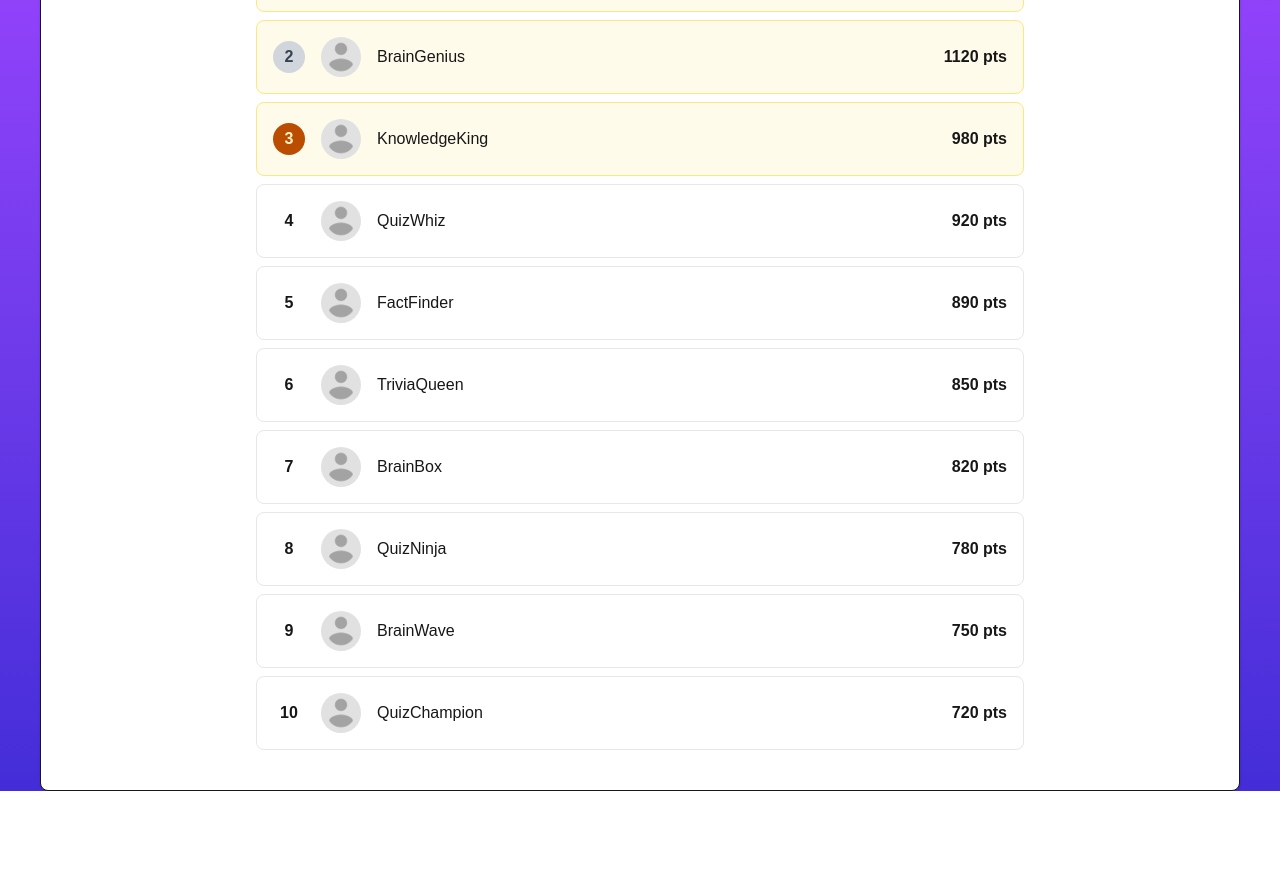
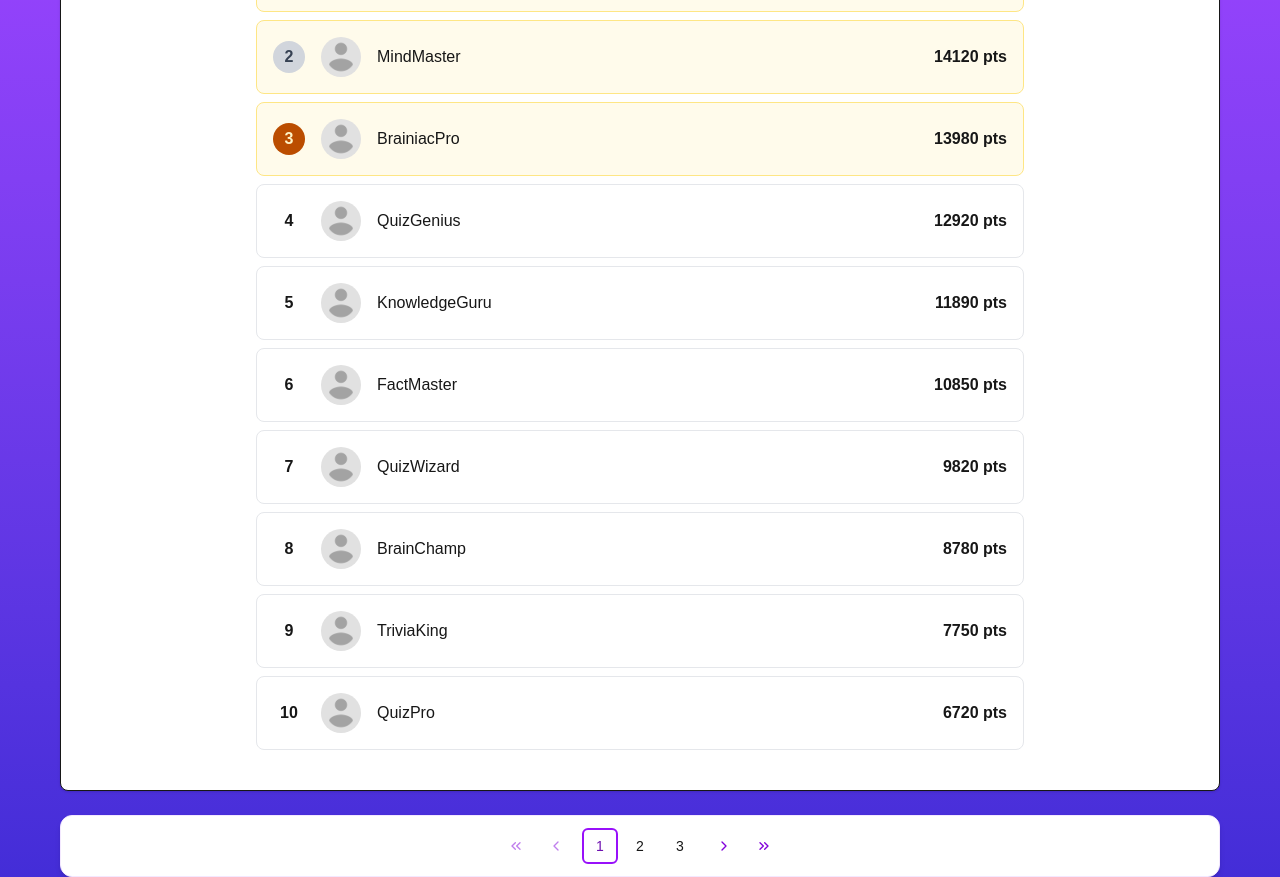
Before and after one commit to facubarneche/triviando-frontend, a Next.js app: page /leaderboard in a window 1280 px wide. Shown: the part 300-1177 px from the top of the page. Before the commit the page ends 1091 px from the top, so only its background shows below. Built offline with nearby package versions, Linux system fonts and the light colour scheme.

Commit message:
[FEATURE] Se agrega interface componente paginador

```diff
--- a/src/app/(pages)/leaderboard/components/Card.tsx
+++ b/src/app/(pages)/leaderboard/components/Card.tsx
@@ -11,7 +11,7 @@ import Table from './Table';
 
 const Card = () => {
   return (
-    <UICard className="bg-white mx-2 md:mx-10">
+    <UICard className="bg-white">
       <CardHeader>
         <CardTitle className="text-2xl text-center">Ranking</CardTitle>
         <CardDescription className="text-center">
@@ -19,7 +19,7 @@ const Card = () => {
         </CardDescription>
       </CardHeader>
       <CardContent>
-        <Tabs defaultValue="weekly">
+        <Tabs defaultValue="allTime">
           <TabsList className="grid w-full grid-cols-2">
             <TabsTrigger value="weekly" disabled>
               Esta Semana
@@ -27,11 +27,11 @@ const Card = () => {
             <TabsTrigger value="allTime">Historico</TabsTrigger>
           </TabsList>
 
+          <TabsContent value="weekly">
+            <Table data={leaderboardDataMock.weekly} />
+          </TabsContent>
           <TabsContent value="allTime">
             <Table data={leaderboardDataMock.allTime} />
-          </TabsContent>
-          <TabsContent value="weekly">
-            <Table data={leaderboardDataMock.weekly} />
           </TabsContent>
         </Tabs>
       </CardContent>
--- a/src/app/(pages)/leaderboard/page.tsx
+++ b/src/app/(pages)/leaderboard/page.tsx
@@ -1,11 +1,15 @@
+import Paginator from '@/app/components/paginator';
 import Card from './components/Card';
 import Header from './components/Header';
 
 export default function Leaderboard() {
   return (
     <div className="min-h-screen bg-gradient-to-b from-purple-500 to-indigo-700">
-      <Header />
-      <Card />
+      <div className="mx-2 md:mx-15">
+        <Header />
+        <Card />
+        <Paginator totalPages={10} />
+      </div>
     </div>
   );
 }
--- a/src/app/components/paginator.tsx
+++ b/src/app/components/paginator.tsx
@@ -0,0 +1,109 @@
+'use client';
+
+import { useState } from 'react';
+import { Button } from './ui/button';
+import { ChevronLeft, ChevronRight, ChevronsLeft, ChevronsRight } from 'lucide-react';
+
+interface PaginatorProps {
+  totalPages: number;
+  onPageChange?: (page: number) => void;
+}
+
+const Paginator = ({ totalPages, onPageChange }: PaginatorProps) => {
+  const FIRST_PAGE = 1;
+  const [currentPage, setCurrentPage] = useState(1);
+
+  const handlePageChange = (newPage: number) => {
+    if (newPage >= 1 && newPage <= totalPages) {
+      setCurrentPage(newPage);
+      onPageChange?.(newPage);
+    }
+  };
+
+  const renderPageButtons = () => {
+    const pages = [];
+
+    let start = currentPage - 1;
+    let end = currentPage + 1;
+
+    // Asegurar que siempre se muestran 3 botones si es posible
+    if (currentPage === FIRST_PAGE) {
+      start = FIRST_PAGE;
+      end = Math.min(3, totalPages);
+    } else if (currentPage === totalPages) {
+      end = totalPages;
+      start = Math.max(1, totalPages - 2);
+    }
+
+    for (let i = start; i <= end; i++) {
+      pages.push(
+        <Button
+          key={i}
+          variant={i === currentPage ? 'default' : 'ghost'}
+          onClick={() => handlePageChange(i)}
+          className={`h-9 w-9 p-0 font-medium ${
+            i === currentPage
+              ? 'bg-white border-2 border-purple-600 text-purple-800'
+              : 'hover:bg-purple-100'
+          }`}
+        >
+          {i}
+        </Button>,
+      );
+    }
+
+    return pages;
+  };
+
+  return (
+    <div className="flex items-center justify-center gap-1 mt-6 py-3 px-4 bg-white rounded-xl shadow-md border border-purple-100">
+      <Button
+        variant="ghost"
+        size="icon"
+        onClick={() => handlePageChange(FIRST_PAGE)}
+        disabled={currentPage === FIRST_PAGE}
+        className="h-9 w-9 p-0 text-purple-700 hover:bg-purple-100 disabled:opacity-50"
+        aria-label="Primera página"
+      >
+        <ChevronsLeft className="w-4 h-4" />
+      </Button>
+
+      <Button
+        variant="ghost"
+        size="icon"
+        onClick={() => handlePageChange(currentPage - 1)}
+        disabled={currentPage === FIRST_PAGE}
+        className="h-9 w-9 p-0 text-purple-700 hover:bg-purple-100 disabled:opacity-50"
+        aria-label="Página anterior"
+      >
+        <ChevronLeft className="w-5 h-5" />
+      </Button>
+
+      <div className="flex items-center space-x-1 mx-1">{renderPageButtons()}</div>
+
+      <Button
+        variant="ghost"
+        size="icon"
+        onClick={() => handlePageChange(currentPage + 1)}
+        disabled={currentPage === totalPages}
+        className="h-9 w-9 p-0 text-purple-700 hover:bg-purple-100 disabled:opacity-50"
+        aria-label="Página siguiente"
+      >
+        <ChevronRight className="w-5 h-5" />
+      </Button>
+
+      <Button
+        variant="ghost"
+        size="icon"
+        onClick={() => handlePageChange(totalPages)}
+        disabled={currentPage === totalPages}
+        className="h-9 w-9 p-0 text-purple-700 hover:bg-purple-100 disabled:opacity-50"
+        aria-label="Última página"
+      >
+        <ChevronsRight className="w-4 h-4" />
+      </Button>
+    </div>
+  );
+};
+
+export default Paginator;
```
